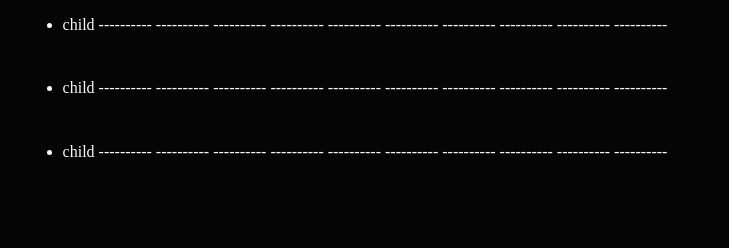
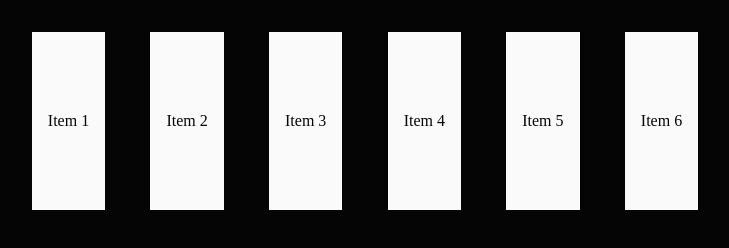
Before and after one commit to monhh/everyLayout-Cluster-basic, a plain HTML site: page index.html in a window 1280 px wide. Shown: the whole page, without its empty margins (295-1024 px from the left). Drawn offline with Linux system fonts and the light colour scheme.

Commit message:
changed html and flex-direction, add comments

```diff
--- a/index.html
+++ b/index.html
@@ -9,9 +9,12 @@
 <body>
 
     <ul class="cluster">
-        <li>child ---------- ---------- ---------- ---------- ---------- ---------- ---------- ---------- ---------- ----------</li>
-        <li>child ---------- ---------- ---------- ---------- ---------- ---------- ---------- ---------- ---------- ----------</li>
-        <li>child ---------- ---------- ---------- ---------- ---------- ---------- ---------- ---------- ---------- ----------</li>
+        <li>Item 1</li>
+        <li>Item 2</li>
+        <li>Item 3</li>
+        <li>Item 4</li>
+        <li>Item 5</li>
+        <li>Item 6</li>
     </ul>
 
 </body>
--- a/style.css
+++ b/style.css
@@ -1,13 +1,9 @@
 :root {
-
     --color-dark: #050505;
     --color-darkish: #404040;
     --color-lightish: #e6e6e6;
     --color-light: #fafafa;
     --color-mid: grey;
-
-    background-color: var(--color-dark);
-    color: var(--color-light);
 
     --s-5: clamp(0.33rem,0.39rem + -0.29vw,0.18rem);
     --s-4: clamp(0.41rem,0.47rem + -0.31vw,0.25rem);
@@ -21,15 +17,41 @@
     --s3: clamp(1.95rem,1.61rem + 1.7vw,2.83rem);
     --s4: clamp(2.44rem,1.83rem + 3.04vw,4rem);
     --s5: clamp(3.05rem,2.04rem + 5.07vw,5.65rem);
+}
 
+body {
+    background-color: var(--color-dark);
+    color: var(--color-light);
+
+    margin: 0;
+    min-height: 100vh;
+    overflow-x: hidden;
+
+    padding: 1rem;
 }
+/*
+CLUSTER
+A layout that lets you distribute items with consitent
+spacing, regardless of their size
+
+CUSTOM PROPERTIES AND CONFIGURATION
+--gutter (var(--space-m)): This defines the space
+between each item.
+
+--cluster-horizontal-alignment (flex-start) How items should align
+horizontally. Can be any acceptable flexbox aligmnent value.
+
+--cluster-vertical-alignment How items should align vertically.
+Can be any acceptable flexbox alignment value.
+*/
+
 
 .cluster {
     /* ↓ Set the Flexbox context */
     display: flex;
 
     /* not necessary */
-    flex-direction: column;
+    /* flex-direction: column; */
 
     /* ↓ Enable wrapping */
     flex-wrap: wrap;
@@ -43,3 +65,12 @@
     /* ↓ Choose your alignment (flex-start is default) */
     align-items: center;
 }
+
+li {
+    padding: 5rem 1rem;
+    text-align: center;
+    list-style-type: none;
+
+    color: var(--color-dark);
+    background-color: var(--color-light);
+  }
```
Also changed, not shown: 1 other file.
